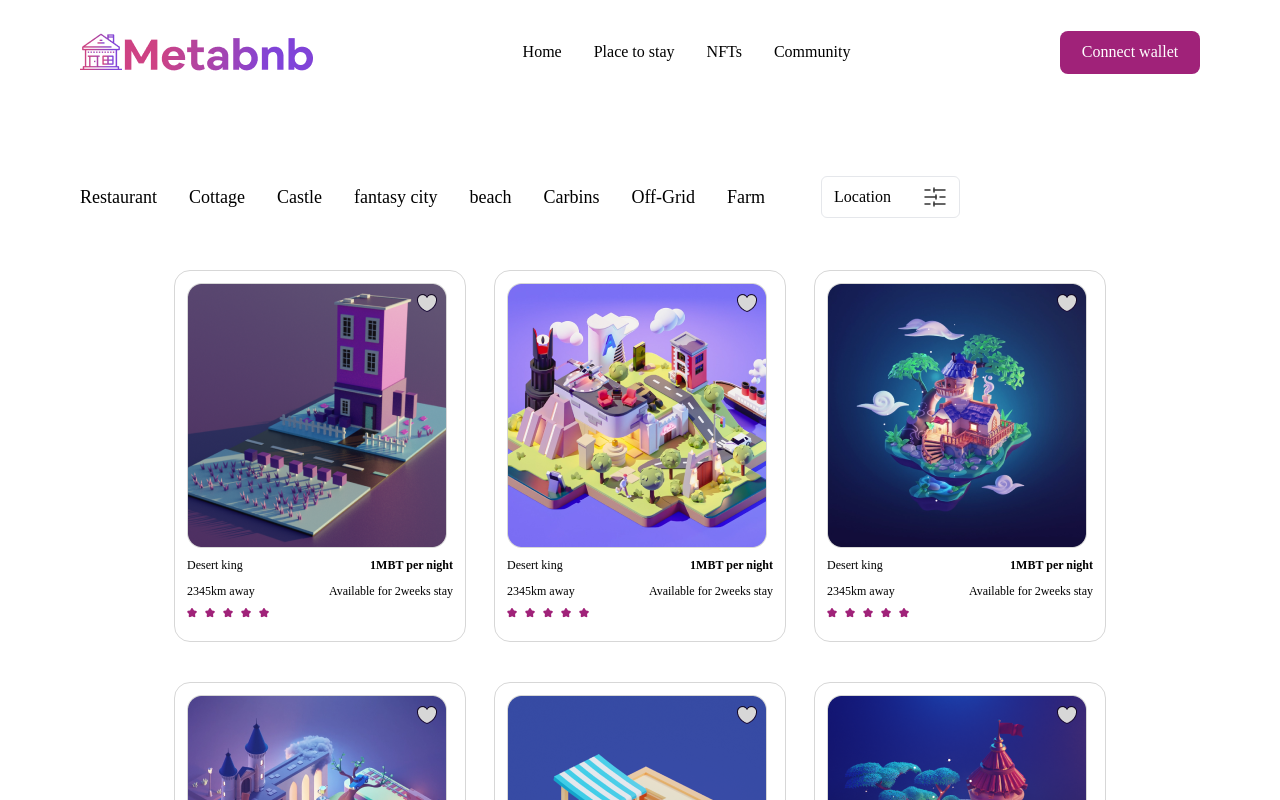
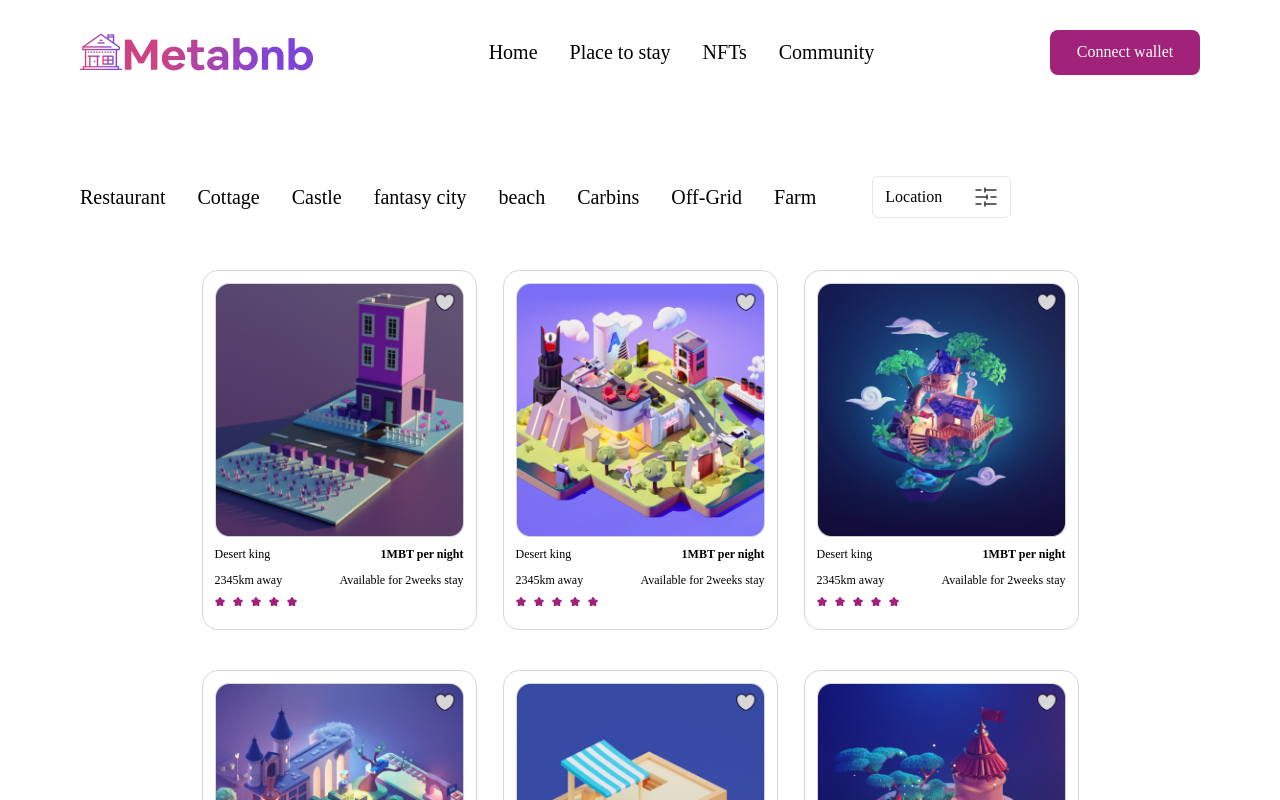
Before and after one commit to bunde-uji/hng-task3, a React (Create React App) app: page /place-to-stay in a window 1280 px wide. Shown: the top 800 px of the page. Built offline with nearby package versions, Linux system fonts and the light colour scheme; the HTML template or start-up script is replaced by a standard one; a web font is replaced by a local one.

Commit message:
refatoring

```diff
--- a/src/components/Card.jsx
+++ b/src/components/Card.jsx
@@ -4,7 +4,7 @@ import star from '../assets/star.png';
 
 function Card(props) {
     return (
-        <div className='h-[372px] w-[292px] border border-[#D7D7D7] rounded-2xl p-3 text-[12px] my-5 mx-[14px]'>
+        <div className='h-[360px] w-[275px] border border-[#D7D7D7] rounded-2xl p-3 text-[12px] my-5 mx-[13px]'>
             <img src={props.img} alt="" className='mb-2' />
             <div className="flex justify-between mb-2">
                 <span>Desert king</span>
--- a/src/components/Menu.jsx
+++ b/src/components/Menu.jsx
@@ -12,13 +12,13 @@ function Menu(props) {
 
     return (
         <div className={`w-3/4 fixed top-[13%] right-0 h-[87vh] bg-white flex md:hidden flex-col items-end border-l border-t`}>
-            <button className="bg-[#A02279] rounded-lg h-[43px] w-[140px] text-white cursor-pointer my-5 mr-3" onClick={props.onclick}>Connect wallet</button>
+            <button className="bg-[#A02279] rounded-lg h-[45px] w-[150px] text-white cursor-pointer my-5 mr-3" onClick={props.onclick}>Connect wallet</button>
 
             <div className="flex flex-col items-end w-full">
-                <Link to="/" className="font-normal border-t border-b w-full text-right py-3 px-3" onClick={handleClick}>Home</Link>
-                <Link to="/place-to-stay" className="w-full border-b py-3 text-right px-3" onClick={handleClick}>Place to stay</Link>
-                <Link to="/" className="w-full border-b py-3 text-right px-3" onClick={handleClick}>NFTs</Link>
-                <Link to="/" className="w-full border-b py-3 text-right px-3" onClick={handleClick}>Community</Link>
+                <Link to="/" className="font-normal border-t border-b w-full text-right py-3 px-3 text-lg" onClick={handleClick}>Home</Link>
+                <Link to="/place-to-stay" className="w-full border-b py-3 text-right px-3 text-lg" onClick={handleClick}>Place to stay</Link>
+                <Link to="/" className="w-full border-b py-3 text-right px-3 text-lg" onClick={handleClick}>NFTs</Link>
+                <Link to="/" className="w-full border-b py-3 text-right px-3 text-lg" onClick={handleClick}>Community</Link>
             </div>
 
         </div>
--- a/src/components/Navbar.jsx
+++ b/src/components/Navbar.jsx
@@ -40,13 +40,13 @@ function Navbar() {
             <Link to='/'><img src={logo} alt="" /></Link>
 
             <div className="hidden md:flex items-center">
-                <Link to="/" className="mx-4 font-normal">Home</Link>
-                <Link to="/place-to-stay" className="mx-4">Place to stay</Link>
-                <Link to="/" className="mx-4">NFTs</Link>
-                <Link to="/" className="mx-4">Community</Link>
+                <Link to="/" className="mx-4 font-normal text-xl">Home</Link>
+                <Link to="/place-to-stay" className="mx-4 text-xl">Place to stay</Link>
+                <Link to="/" className="mx-4 text-xl">NFTs</Link>
+                <Link to="/" className="mx-4 text-xl">Community</Link>
             </div>
 
-            <button className="bg-[#A02279] rounded-lg h-[43px] w-[140px] text-white cursor-pointer hidden md:flex items-center justify-center" onClick={openModal}>Connect wallet</button>
+            <button className="bg-[#A02279] rounded-lg h-[45px] w-[150px] text-white cursor-pointer hidden md:flex items-center justify-center" onClick={openModal}>Connect wallet</button>
 
             <button className="cursor-pointer flex md:hidden" onClick={toggleMenu}>
             <i className={`fa-solid ${menuActive ? 'fa-x' : 'fa-bars-staggered'}`}></i>
--- a/src/pages/Places.jsx
+++ b/src/pages/Places.jsx
@@ -23,14 +23,14 @@ function Places() {
     return (
         <div className="p-5 md:py-10 md:px-12 font-['Red_Rose']">
             <div className='flex items-center flex-wrap w-[92%] my-8 mx-2 md:mx-8'>
-                <span className="text-base md:text-lg mr-8">Restaurant</span>
-                <span className="text-base md:text-lg mr-8">Cottage</span>
-                <span className="text-base md:text-lg mr-8">Castle</span>
-                <span className="text-base md:text-lg mr-8">fantasy city</span>
-                <span className="text-base md:text-lg mr-8">beach</span>
-                <span className="text-base md:text-lg mr-8">Carbins</span>
-                <span className="text-base md:text-lg mr-8">Off-Grid</span>
-                <span className="text-base md:text-lg mr-14">Farm</span>
+                <span className="text-lg md:text-xl mr-8">Restaurant</span>
+                <span className="text-lg md:text-xl mr-8">Cottage</span>
+                <span className="text-lg md:text-xl mr-8">Castle</span>
+                <span className="text-lg md:text-xl mr-8">fantasy city</span>
+                <span className="text-lg md:text-xl mr-8">beach</span>
+                <span className="text-lg md:text-xl mr-8">Carbins</span>
+                <span className="text-lg md:text-xl mr-8">Off-Grid</span>
+                <span className="text-lg md:text-xl mr-14">Farm</span>
 
                 <div className='flex border rounded-md px-3 py-2 cursor-pointer'>
                     <span className='mr-8'>Location</span>
```
